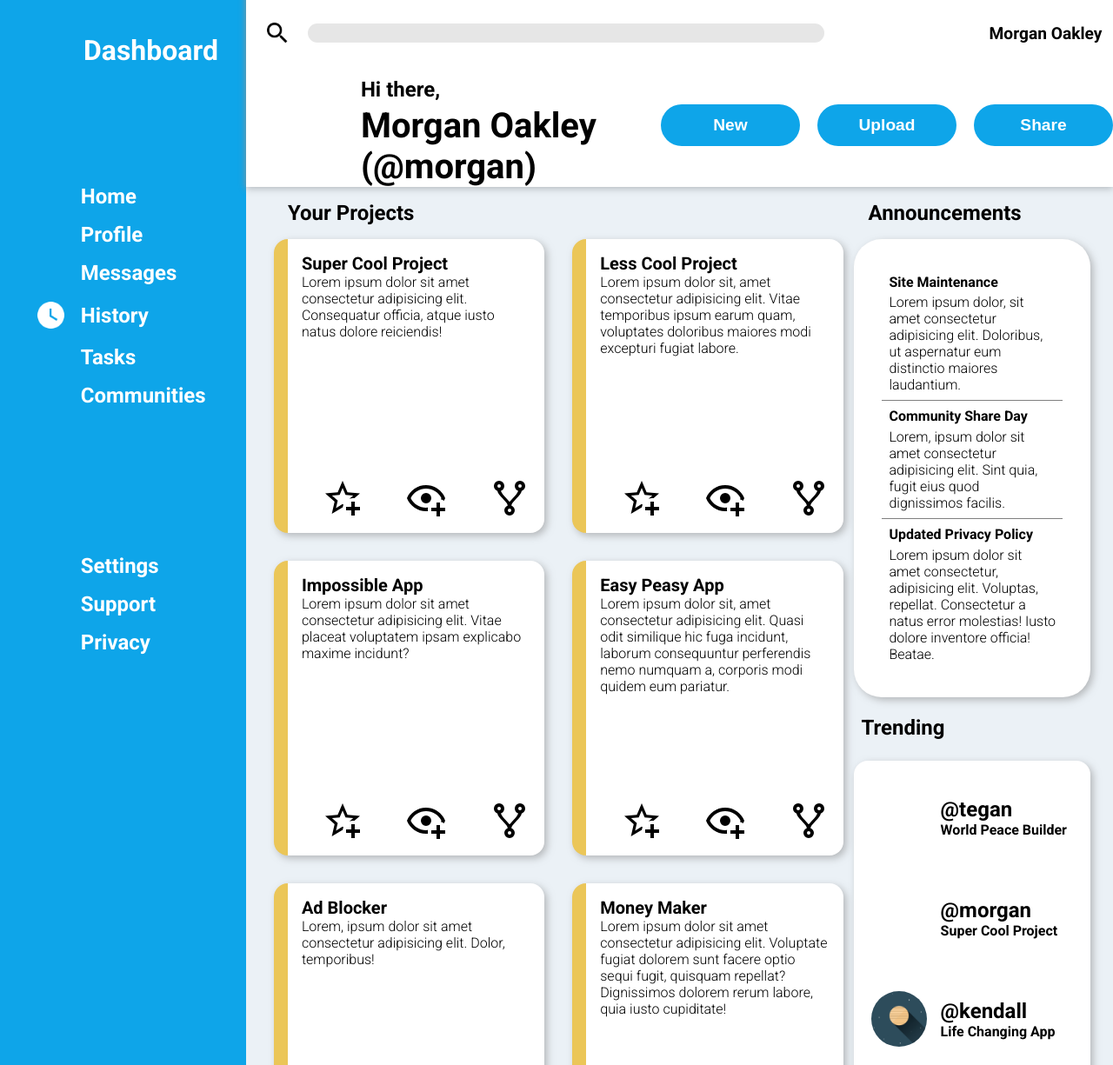
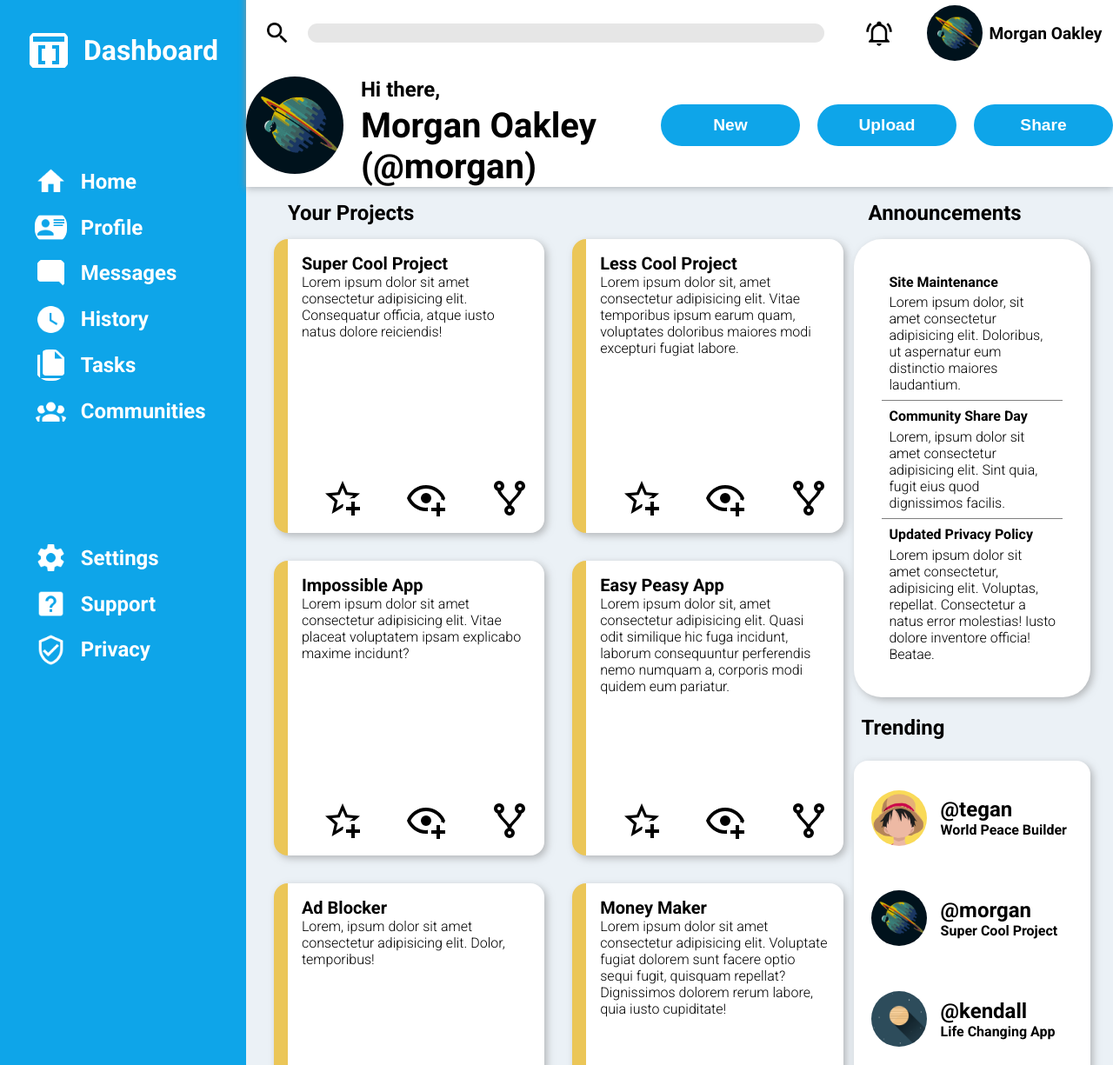
Before and after one commit to NenoPr/Admin-Dashboard-TheOdinProject, a plain HTML site: page index.html in a window 1280 px wide. Shown: the part 13-1238 px from the top of the page at 87% size. Drawn offline with Linux system fonts and the light colour scheme; the site is published under a folder, as on GitHub Pages, so addresses that start at the root find nothing.

Commit message:
fixed filepath for images

```diff
--- a/index.html
+++ b/index.html
@@ -16,7 +16,7 @@
 
             <div class="logo-info">
 
-                <img src="/icons/application.png" alt="" class="logo">
+                <img src="icons/application.png" alt="" class="logo">
                 <h1>Dashboard</h1>
 
             </div>
@@ -24,26 +24,26 @@
             <div class="navbar-tabs">
                 <ul>
                     <li>
-                        <img src="/icons/home.png" alt="">
+                        <img src="icons/home.png" alt="">
                         <span>Home</span>
                     </li>
                     <li>
-                        <img src="/icons/card_account.png" alt="">
+                        <img src="icons/card_account.png" alt="">
                         <span>Profile</span>
                     </li>
                     <li>
-                        <img src="/icons/message.png" alt="">
+                        <img src="icons/message.png" alt="">
                         <span>Messages</span>
                     </li>
                     <li><img src="icons/clock.png" alt="">
                         <span>History</span>
                     </li>
                     <li>
-                        <img src="/icons/file-multiple.png" alt="">
+                        <img src="icons/file-multiple.png" alt="">
                         <span>Tasks</span>
                     </li>
                     <li>
-                        <img src="/icons/account-group.png" alt="">
+                        <img src="icons/account-group.png" alt="">
                         <span>Communities</span>
                     </li>
                 </ul>
@@ -51,15 +51,15 @@
             <div class="options">
                 <ul>
                     <li>
-                        <img src="/icons/cog.png" alt="">
+                        <img src="icons/cog.png" alt="">
                         <span>Settings</span>
                     </li>
                     <li>
-                        <img src="/icons/help-box.png" alt="">
+                        <img src="icons/help-box.png" alt="">
                         <span>Support</span>
                     </li>
                     <li>
-                        <img src="/icons/shield-check-outline.png" alt="">
+                        <img src="icons/shield-check-outline.png" alt="">
                         <span>Privacy</span>
                     </li>
                 </ul>
@@ -69,12 +69,12 @@
             <div class="search-profile">
                 <img src="icons/magnify.png" alt="">
                 <input type="text" id="search-profile-input">
-                <img src="/icons/bell-ring-outline.png" alt="">
-                <img src="/pfps/saturn.jpg" alt="" id="search-profile-img">
+                <img src="icons/bell-ring-outline.png" alt="">
+                <img src="pfps/saturn.jpg" alt="" id="search-profile-img">
                 <span>Morgan Oakley</span>
             </div>
             <div class="profile-actions">
-                <img src="/pfps/saturn.jpg" alt="" id="profile-icon">
+                <img src="pfps/saturn.jpg" alt="" id="profile-icon">
                 <span id="user-greeting"><span>Hi there,</span><br> Morgan Oakley (@morgan)</span>
                 <button class="action-buttons">New</button>
                 <button class="action-buttons">Upload</button>
@@ -180,14 +180,14 @@
                 <span id="content-trending-title">Trending</span>
                 <ul id="trending-grid">
                     <li class="trending-user">
-                        <img src="/pfps/luffy.png" alt="">
+                        <img src="pfps/luffy.png" alt="">
                         <div>
                             <span>@tegan</span><br>
                             <span>World Peace Builder</span>
                         </div>
                     </li>
                     <li class="trending-user">
-                        <img src="/pfps/saturn.jpg" alt="">
+                        <img src="pfps/saturn.jpg" alt="">
                         <div>
                             <span>@morgan</span><br>
                             <span>Super Cool Project</span>
@@ -201,7 +201,7 @@
                         </div>
                     </li>
                     <li class="trending-user">
-                        <img src="/pfps/anya.png" alt="">
+                        <img src="pfps/anya.png" alt="">
                         <div>
                             <span>@alex</span><br>
                             <span>No Traffic Maker</span>
--- a/stylesheet.css
+++ b/stylesheet.css
@@ -323,7 +323,6 @@ img {
     padding: 1rem;
     gap: 1rem;
     box-shadow: .2rem .2rem .5rem rgba(128, 128, 128, 0.50);
-    z-index: 1;
 }
 
 .card:hover {
@@ -356,7 +355,6 @@ img {
     justify-items: right;
     justify-self: right;
     gap: 3rem;
-    z-index: 3;
 }
 
 svg {
```
